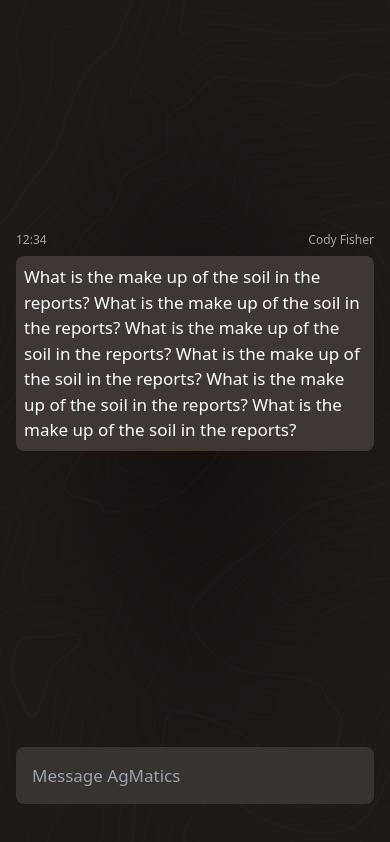
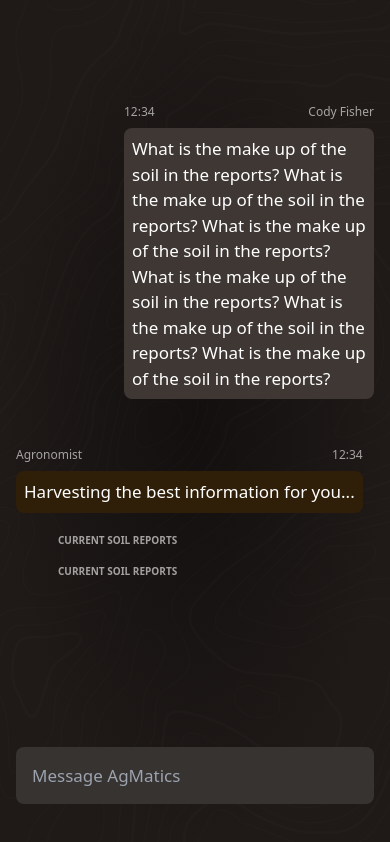
Before and after one commit to Virtuouz/Agmatics-UI, a website: page src/index.html in a window 390 px wide. Drawn offline with nearby package versions, Linux system fonts and the light colour scheme; files that its build step writes are made by us from their sources.

Commit message:
start styling tool calls

```diff
--- a/src/css/styles.css
+++ b/src/css/styles.css
@@ -50,7 +50,19 @@
   outline: 1px solid #f00 !important;
 }  */
 
-
+/* Compositions */
+.flow-half > * + * {
+    margin-top: 8px;
+  }
+  .flow > * + * {
+    margin-top: 16px;
+  }
+  .flow2-5> * + *{
+    margin-top: 3rem;
+  }
+  .flow5 > * + * {
+    margin-top: 5rem;
+  }
 
 /* Utilities */
 .visually-hidden {
--- a/src/index.html
+++ b/src/index.html
@@ -22,17 +22,48 @@
                     <section class="flex-1 h-full overflow-y-auto no-scrollbar flex flex-col">
                         <div class="flex-1 flex flex-col justify-center items-center">
                             <div class="max-w-full w-full flex flex-col">
-                                <ul class="max-w-[450px] self-end">
-                                    <li class="lg-user-message">
+                                <!-- All chat messages go into this ul-->
+                                <ul class=" w-full flex flex-col flow2-5">
+
+                                    <li class="lg-user-message self-end max-w-[250px]  sm:max-w-[450px]"> <!-- custom class to serve as a hook -->
                                         <div class="flex justify-between text-xs ">
                                             <time datetime="2024-07-13T12:34:56" class="opacity-60"> 12:34</time>
                                             <div>
                                                 <p class="opacity-60">Cody Fisher</p>
                                             </div>
                                         </div>
-                                        <p class="p-2 bg-[#3E3733] rounded-lg mt-2">
+                                        <p class="p-2 bg-agmatics-usertext rounded-lg mt-2">
                                             What is the make up of the soil in the reports? What is the make up of the soil in the reports? What is the make up of the soil in the reports? What is the make up of the soil in the reports? What is the make up of the soil in the reports? What is the make up of the soil in the reports?
                                         </p>
+                                    </li>
+                                    <li class="max-w-max">
+                                        <ul>
+                                            <li>
+                                                <div class="flex justify-between text-xs ">
+                                                    <div>
+                                                        <p class="opacity-60">Agronomist</p>
+                                                    </div>
+                                                    <time datetime="2024-07-13T12:34:56" class="opacity-60"> 12:34</time>
+                                                </div>
+                                                <p class="p-2 bg-agmatics-aitext rounded-lg mt-2">
+                                                    Harvesting the best information for you...
+                                                </p>
+                                                <ol class="mt-5 pl-8 text-[11px] opacity-60 flow">
+                                                    <li class="">
+                                                        <details>
+                                                            <summary class="font-bold text-[10px] list-none pl-2.5 ">CURRENT SOIL REPORTS</summary>
+                                                            <p class="border-l-white border-l-2 pl-6 mt-3">1,2,3,4,5,6,7,8,8,9,10,11,12,13,14,15,16,17...</p>
+                                                        </details>
+                                                    </li>
+                                                    <li class="">
+                                                        <details>
+                                                            <summary class="font-bold text-[10px] list-none pl-2.5">CURRENT SOIL REPORTS</summary>
+                                                            <p class=" pl-6 mt-3">1,2,3,4,5,6,7,8,8,9,10,11,12,13,14,15,16,17...</p>
+                                                        </details>
+                                                    </li>
+                                                </ol>
+                                            </li>
+                                        </ul>
                                     </li>
                                 </ul>
 
@@ -41,8 +72,8 @@
                     </section>
                     <form action="#" class="w-full mt-16">
                         <div class="p-4 bg-[#363331] rounded-lg">
-                            <div class="cs-grow-wrap overflow-y-auto max-h-[25vh] bg-[#363331]">
-                                <textarea class="resize-none bg-[#363331] focus:border-none rounded-lg" name="Prompt Textarea" id="prompt-textarea" rows="1" placeholder="Message AgMatics" onInput="this.parentNode.dataset.replicatedValue = this.value"></textarea>
+                            <div class="cs-grow-wrap overflow-y-auto max-h-[25vh] bg-agmatics-promptarea">
+                                <textarea class="resize-none bg-agmatics-promptarea focus:border-none " name="Prompt Textarea" id="prompt-textarea" rows="1" placeholder="Message AgMatics" onInput="this.parentNode.dataset.replicatedValue = this.value"></textarea>
                             </div>
                         </div>
                     </form>
--- a/tailwind.config.js
+++ b/tailwind.config.js
@@ -3,7 +3,13 @@ module.exports = {
     content: ["./src/**/*.{html,js,md}"],
     theme: {
       extend: {
-        colors: {},
+        colors: {
+            agmatics:{
+                usertext: "#3E3733",
+                aitext: "#2F1F08",
+                promptarea: "#363331"
+            }
+        },
       },
     },
 
```
